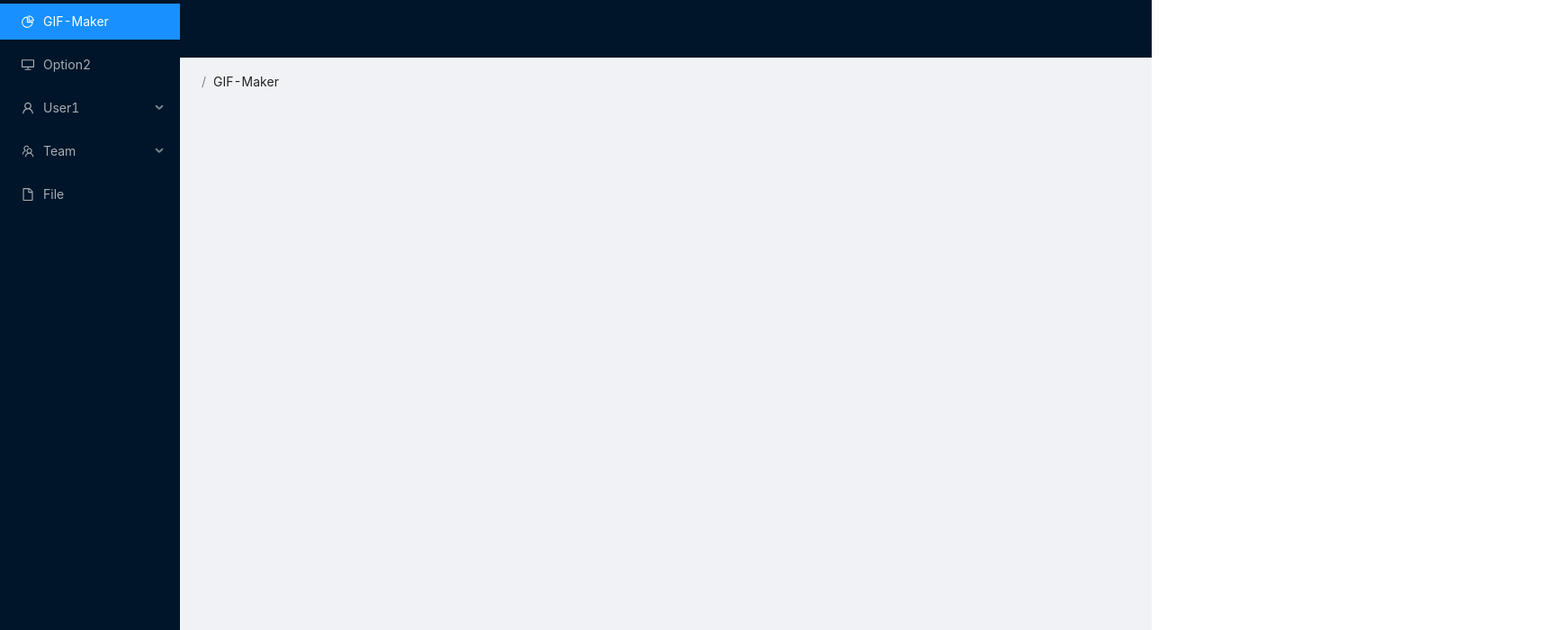
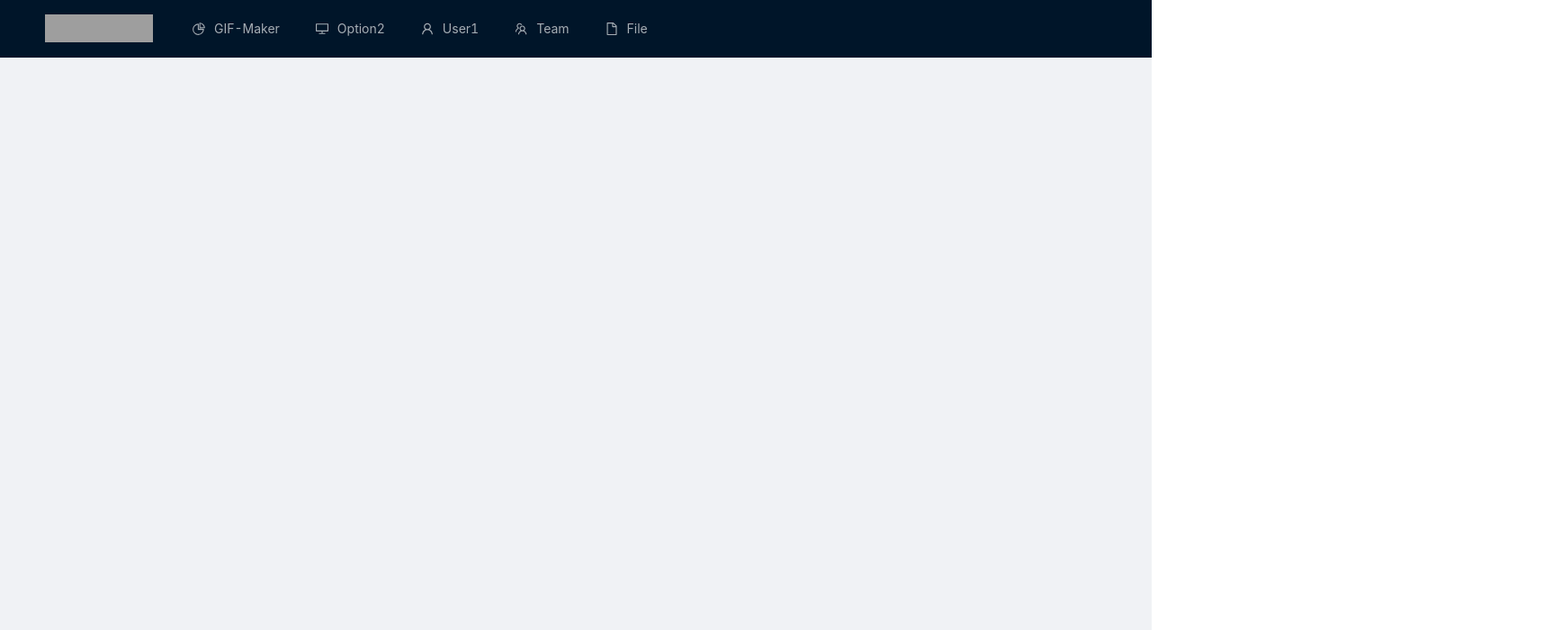
Before and after one commit to wildDoubt/react-project, a React (Create React App) app: page /GIF-Maker in a window 1280 px wide. Shown: the top 700 px of the page at 90% size, 1736 px wide, since content can reach past the window. Built offline with nearby package versions, Linux system fonts and the light colour scheme; grey boxes are pictures that could not be loaded.

Commit message:
style: change layout
side bar 삭제하고 header로 옮김

```diff
--- a/src/App.jsx
+++ b/src/App.jsx
@@ -2,10 +2,10 @@ import { Layout } from 'antd';
 import { BrowserRouter as Router } from 'react-router-dom';
 import React, { useState } from 'react';
 import AppFooter from './view/App/AppFooter';
-import AppSider from './view/App/AppSider';
-import { DEFAULT_MENU } from './dummyData/Menu';
 import AppHeader from './view/App/AppHeader';
 import AppContent from './view/App/AppContent';
+
+import { DEFAULT_MENU } from './dummyData/Menu';
 
 const MY_URL = 'https://github.com/wildDoubt';
 
@@ -15,16 +15,16 @@ function App() {
 
   return (
     <Router>
-      <Layout style={{ minHeight: '100vh' }}>
-        <AppSider
+      <Layout className="layout">
+        <AppHeader
           setCurrentMenu={setCurrentMenu}
           setCurrentSubMenu={setCurrentSubMenu}
         />
-        <Layout className="site-layout">
-          <AppHeader />
-          <AppContent currentSubMenu={currentMenu} currentMenu={currentSubMenu} />
-          <AppFooter url={MY_URL} />
-        </Layout>
+        <AppContent
+          currentSubMenu={currentMenu}
+          currentMenu={currentSubMenu}
+        />
+        <AppFooter url={MY_URL} />
       </Layout>
     </Router>
   );
--- a/src/index.css
+++ /dev/null
@@ -1,9 +0,0 @@
-#components-layout-demo-side .logo {
-    height: 32px;
-    margin: 16px;
-    background: rgba(255, 255, 255, 0.3);
-}
-
-.site-layout .site-layout-background {
-    background: #fff;
-}
--- a/src/view/App/AppContent.jsx
+++ b/src/view/App/AppContent.jsx
@@ -1,16 +1,15 @@
 import React from 'react';
-import { Breadcrumb, Layout } from 'antd';
+import { Layout } from 'antd';
 import { Redirect, Route, Switch } from 'react-router-dom';
-import PropTypes from 'prop-types';
 import { DEFAULT_MENU } from '../../dummyData/Menu';
 import GIFMaker from '../GIF-Maker/GIFMaker';
 
-const AppContent = ({ currentMenu, currentSubMenu }) => (
-  <Layout.Content style={{ margin: '0 16px' }}>
-    <Breadcrumb style={{ margin: '16px 0' }}>
-      <Breadcrumb.Item>{currentMenu}</Breadcrumb.Item>
-      <Breadcrumb.Item>{currentSubMenu}</Breadcrumb.Item>
-    </Breadcrumb>
+const AppContent = () => (
+  <Layout.Content style={{
+    padding: '0 50px',
+    minHeight: '280px',
+  }}
+  >
     <Switch>
       <Route exact path="/">
         <Redirect to={DEFAULT_MENU} />
@@ -22,9 +21,4 @@ const AppContent = ({ currentMenu, currentSubMenu }) => (
   </Layout.Content>
 );
 
-AppContent.propTypes = {
-  currentMenu: PropTypes.string.isRequired,
-  currentSubMenu: PropTypes.string.isRequired,
-};
-
 export default AppContent;
--- a/src/view/App/AppHeader.jsx
+++ b/src/view/App/AppHeader.jsx
@@ -1,6 +1,45 @@
 import React from 'react';
-import { Layout } from 'antd';
+import { Layout, Menu } from 'antd';
+import { Link } from 'react-router-dom';
+import MENU from '../../dummyData/Menu';
+import logo from '../../new_logo.png';
 
-const AppHeader = () => <Layout.Header className="site-layout-background" style={{ padding: 0 }} />;
+// eslint-disable-next-line react/prop-types
+const AppHeader = ({ setCurrentMenu, setCurrentSubMenu }) => (
+  <Layout.Header>
+    <img
+      className="logo"
+      alt="{my_logo}"
+      src={logo}
+      style={{
+        float: 'left',
+        width: '120px',
+        height: '31px',
+        margin: '16px 24px 16px 0',
+        background: 'rgba(255, 255, 255, 0.3)',
+      }}
+    />
+    <Menu theme="dark" mode="horizontal" defaultOpenKeys={['2']}>
+      {MENU.map((item, index) => {
+        const key = index + 1;
+        return (
+          <Menu.Item
+            key={key}
+            icon={item.icon}
+            onClick={() => {
+              setCurrentMenu(item.title);
+              setCurrentSubMenu('');
+            }}
+          >
+            <Link to={`/${item.title}`}>
+              <span>{item.title}</span>
+            </Link>
+          </Menu.Item>
+
+        );
+      })}
+    </Menu>
+  </Layout.Header>
+);
 
 export default AppHeader;
--- a/src/view/GIF-Maker/GIFMaker.jsx
+++ b/src/view/GIF-Maker/GIFMaker.jsx
@@ -22,7 +22,7 @@ const GIFMaker = () => {
       {(status === 'Idle' || status === 'Stopped') && <Button onClick={startRecording}>record</Button>}
       {status === 'Recording' && <Button onClick={pauseRecording}>pause</Button>}
       {status === 'Paused' && <Button onClick={resumeRecording}>resume</Button>}
-      {(status === 'Recording' || status === 'Paused') && <Button onClick={stopRecording}>stop</Button>}
+      {(status === 'Recording' || status === 'Paused') && <Button onClick={() => { stopRecording(); }}>stop</Button>}
     </>
   );
   return (
@@ -30,6 +30,16 @@ const GIFMaker = () => {
       {StreamPreview({ stream: liveStream })}
       {config({ download, setDownload })}
       {renderMediaButton()}
+      {status !== 'Stopped'
+        ? (
+          <>
+            {/* 녹화 전 */}
+          </>
+        ) : (
+          <>
+            {/* 녹화 종료 */}
+          </>
+        )}
     </>
   );
 };
```
